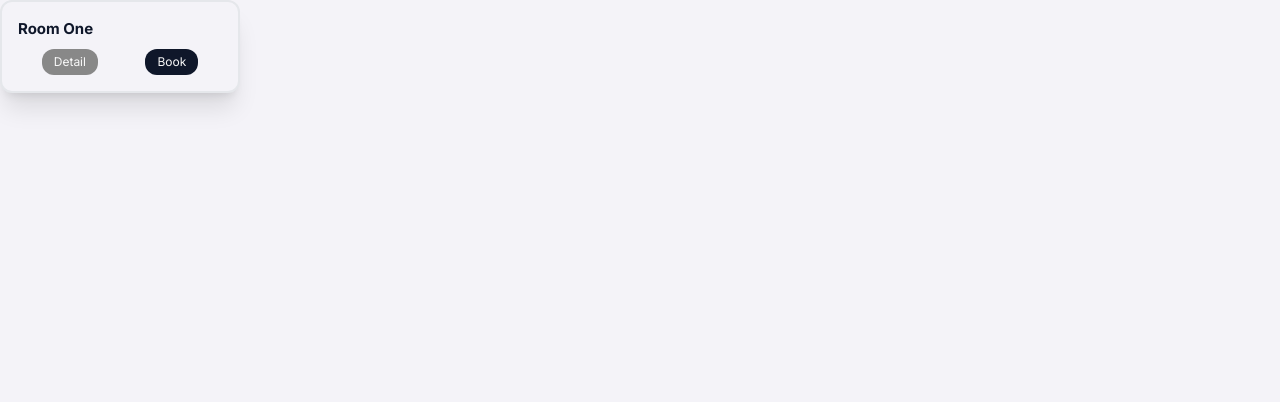
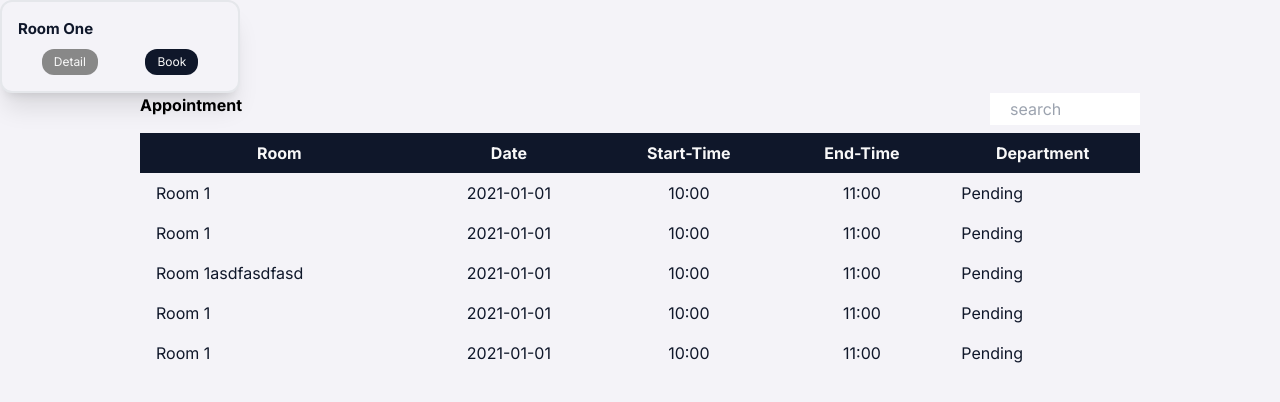
Before and after one commit to Antaraes/meeting_appointment_ui, a Next.js app: page /home in a window 1280 px wide. Shown: the top 402 px of the page. Built offline with nearby package versions, Linux system fonts and the light colour scheme.

Commit message:
[ add ] appointment table

```diff
--- a/src/app/home/page.tsx
+++ b/src/app/home/page.tsx
@@ -1,10 +1,12 @@
 import RoomCard from '@/components/RoomCard'
+import HomePageTable from '@/components/home/HomePageTable'
 import React from 'react'
 
 export default function Home() {
   return (
     <div>
         <RoomCard />
+        <HomePageTable/>
     </div>
   )
 }
--- /dev/null
+++ b/src/components/common/HeaderComponent.tsx
@@ -0,0 +1,12 @@
+import React from "react";
+
+interface HeaderComponent {
+  title: string;
+  className: string;
+}
+
+const HeaderComponent: React.FC<HeaderComponent> = ({ title, className }) => {
+  return <p className={className}>{title}</p>;
+};
+
+export default HeaderComponent;
--- /dev/null
+++ b/src/components/common/TableComponent.tsx
@@ -0,0 +1,54 @@
+import React from "react";
+
+type Header = {
+  id: number;
+  Title: string;
+};
+
+type TableData = {
+  id: number;
+  room: string;
+  date: string;
+  startTime: string;
+  endTime: string;
+  department: string;
+};
+
+interface TableComponentProps {
+  header: Header[];
+  tableData: TableData[];
+}
+
+const TableComponent: React.FC<TableComponentProps> = ({
+  header,
+  tableData,
+}) => {
+  return (
+    <div className="w-[1000px] flex mx-auto mt-2">
+      <table className="table-auto w-full rounded-xl">
+        <thead className="bg-secondary text-text-white">
+          <tr>
+            {header.map((item) => (
+              <th key={item.id} className="px-4 py-2">
+                {item.Title}
+              </th>
+            ))}
+          </tr>
+        </thead>
+        <tbody>
+          {tableData.map((item, index) => (
+            <tr key={item.id} className="">
+              <td className="px-4 py-2 text-left">{item.room}</td>
+              <td className="px-4 py-2 text-center">{item.date}</td>
+              <td className="px-4 py-2 text-center">{item.startTime}</td>
+              <td className="px-4 py-2 text-center">{item.endTime}</td>
+              <td className="px-4 py-2 text-left">{item.department}</td>
+            </tr>
+          ))}
+        </tbody>
+      </table>
+    </div>
+  );
+};
+
+export default TableComponent;
--- /dev/null
+++ b/src/components/common/TextComponent.tsx
@@ -0,0 +1,17 @@
+import React from "react";
+
+interface TextComponent {
+  type: string;
+  className: string;
+  placeholder: string;
+}
+
+const TextComponent: React.FC<TextComponent> = ({
+  type,
+  className,
+  placeholder,
+}) => {
+  return <input type={type} className={className} placeholder={placeholder} />;
+};
+
+export default TextComponent;
--- /dev/null
+++ b/src/components/home/HomePageTable.tsx
@@ -0,0 +1,88 @@
+import React from "react";
+import HeaderComponent from "../common/HeaderComponent";
+import TextComponent from "../common/TextComponent";
+import TableComponent from "../common/TableComponent";
+
+const HomePageTable = () => {
+  const headerTable = [
+    {
+        id: 1,
+        Title: "Room",
+    },
+    {
+        id: 2,
+        Title: "Date",
+    },
+    {
+        id: 3,
+        Title: "Start-Time",
+    },
+    {
+        id: 4,
+        Title: "End-Time",
+    },
+    {
+        id: 5,
+        Title: "Department",
+    },
+  ];
+
+  const dataTable = [
+    {
+      id: 1,
+      room: "Room 1",
+      date: "2021-01-01",
+      startTime: "10:00",
+      endTime: "11:00",
+      department: "Pending",
+    },
+    {
+      id: 2,
+      room: "Room 1",
+      date: "2021-01-01",
+      startTime: "10:00",
+      endTime: "11:00",
+      department: "Pending",
+    },
+    {
+      id: 3,
+      room: "Room 1asdfasdfasd",
+      date: "2021-01-01",
+      startTime: "10:00",
+      endTime: "11:00",
+      department: "Pending",
+    },
+    {
+      id: 4,
+      room: "Room 1",
+      date: "2021-01-01",
+      startTime: "10:00",
+      endTime: "11:00",
+      department: "Pending",
+    },
+    {
+      id: 5,
+      room: "Room 1",
+      date: "2021-01-01",
+      startTime: "10:00",
+      endTime: "11:00",
+      department: "Pending",
+    },
+  ];
+
+  return (
+    <div>
+      <div className="flex w-[1000px] mx-auto justify-between">
+        <HeaderComponent title="Appointment" className="text-black font-bold" />
+        <TextComponent
+          type="text"
+          className="w-[150px] px-5 py-1"
+          placeholder="search"
+        />
+      </div>
+      <TableComponent header={headerTable} tableData={dataTable}/>
+    </div>
+  );
+};
+
+export default HomePageTable;
```
